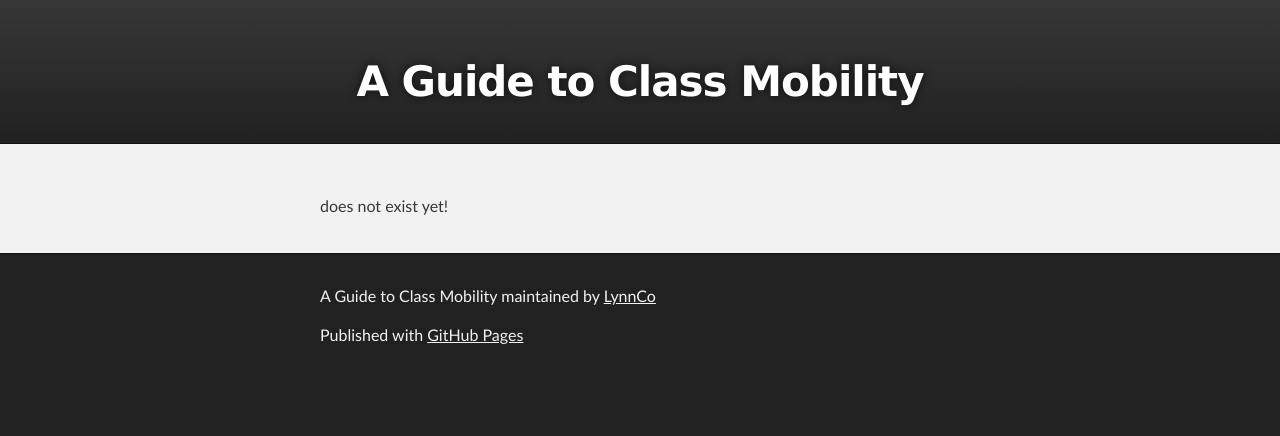
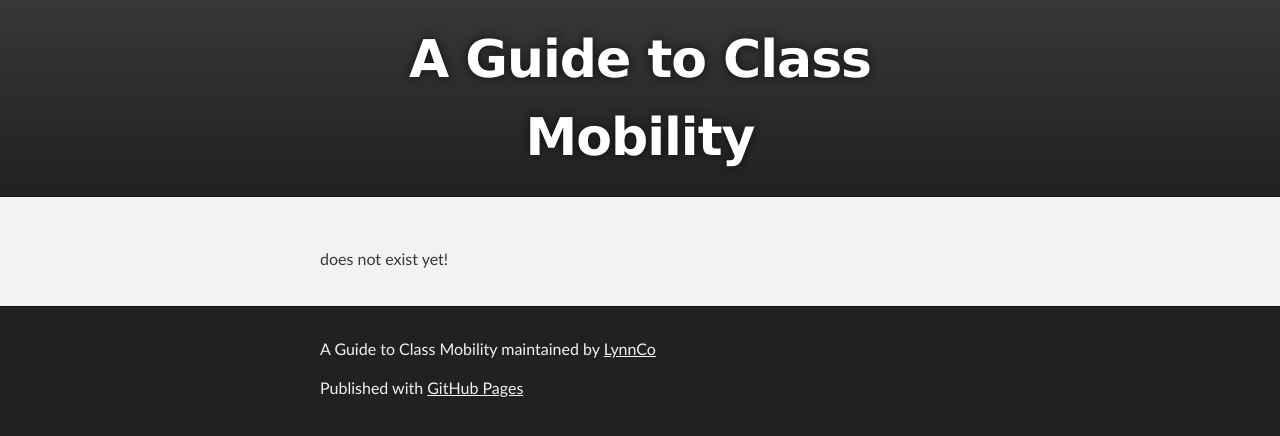
Before and after one commit to coilysiren/AGuideToClassMobility, a Jekyll site: the page built from _posts/2014-01-01-whyToLearnCplusplus.md, in a window 1280 px wide. Shown: the top 436 px of the page. Built offline with Jekyll 4.4.1, drawn with Linux system fonts in a browser that asks for light colours; Markdown is read by kramdown in place of the engine named in the settings.

Commit message:
size adjustments

```diff
--- a/stylesheets/stylesheet.css
+++ b/stylesheets/stylesheet.css
@@ -296,13 +296,13 @@ Full-Width Styles
 }
 
 #header_wrap .inner {
-  padding: 50px 10px 30px 10px;
+  padding: 20px 10px 20px 10px;
 }
 
 #project_title {
   margin: 0;
   color: #fff;
-  font-size: 42px;
+  font-size: 52px;
   font-weight: 700;
   text-shadow: #111 0px 0px 10px;
 }
```
